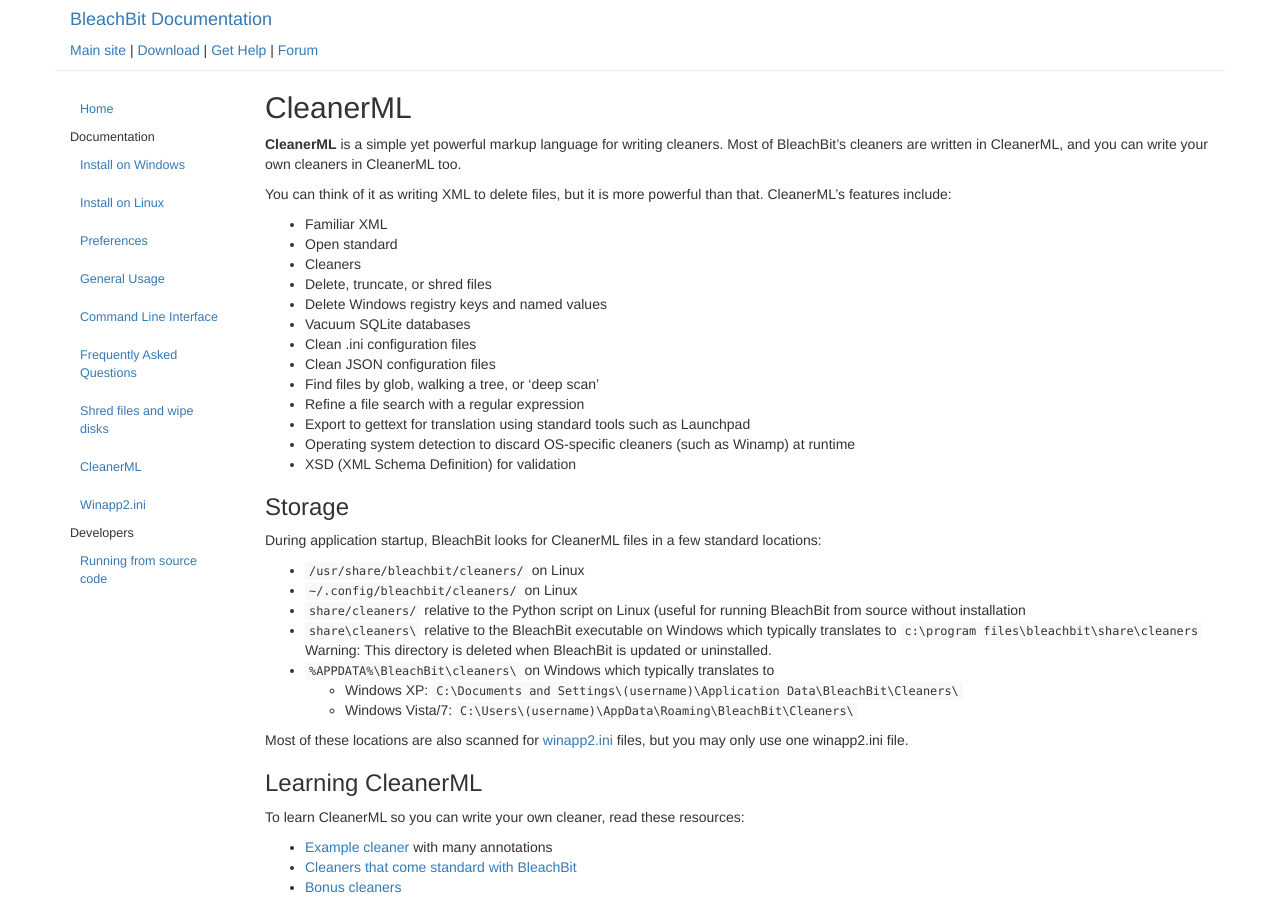
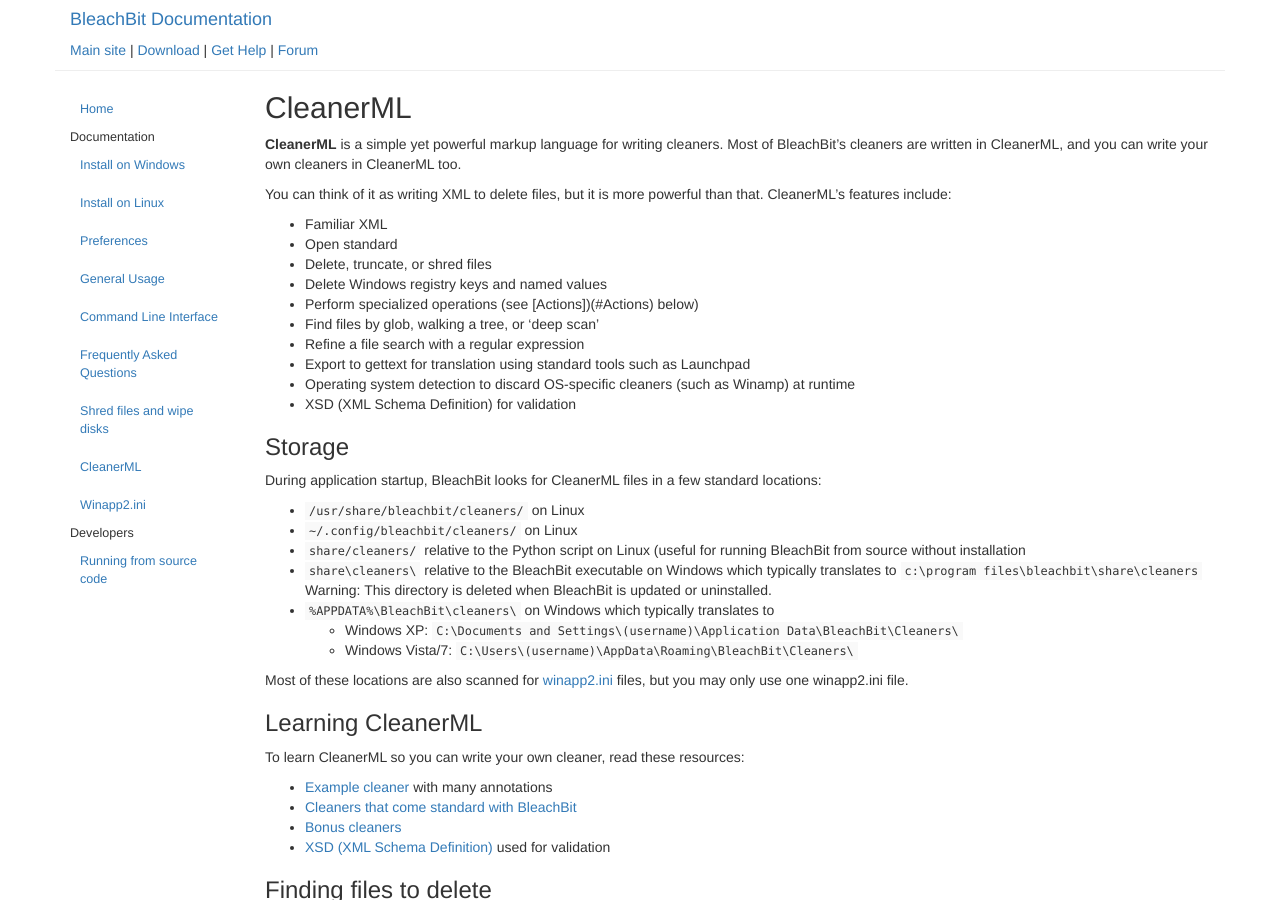
Before and after one commit to bleachbit/docs, a Jekyll site: the page built from _posts/2015-09-25-cleanerml.md, in a window 1280 px wide and 900 px high. Built offline with Jekyll 4.4.1, drawn with Linux system fonts in a browser that asks for light colours; Markdown is read by kramdown in place of the engine named in the settings.

Commit message:
Be concise with list of CleanerML features

```diff
--- a/_posts/2015-09-25-cleanerml.md
+++ b/_posts/2015-09-25-cleanerml.md
@@ -12,12 +12,9 @@
 
 * Familiar XML
 * Open standard
-* Cleaners
 * Delete, truncate, or shred files
 * Delete Windows registry keys and named values
-* Vacuum SQLite databases
-* Clean .ini configuration files
-* Clean JSON configuration files
+* Perform specialized operations (see [Actions])(#Actions) below)
 * Find files by glob, walking a tree, or 'deep scan'
 * Refine a file search with a regular expression
 * Export to gettext for translation using standard tools such as Launchpad
```
